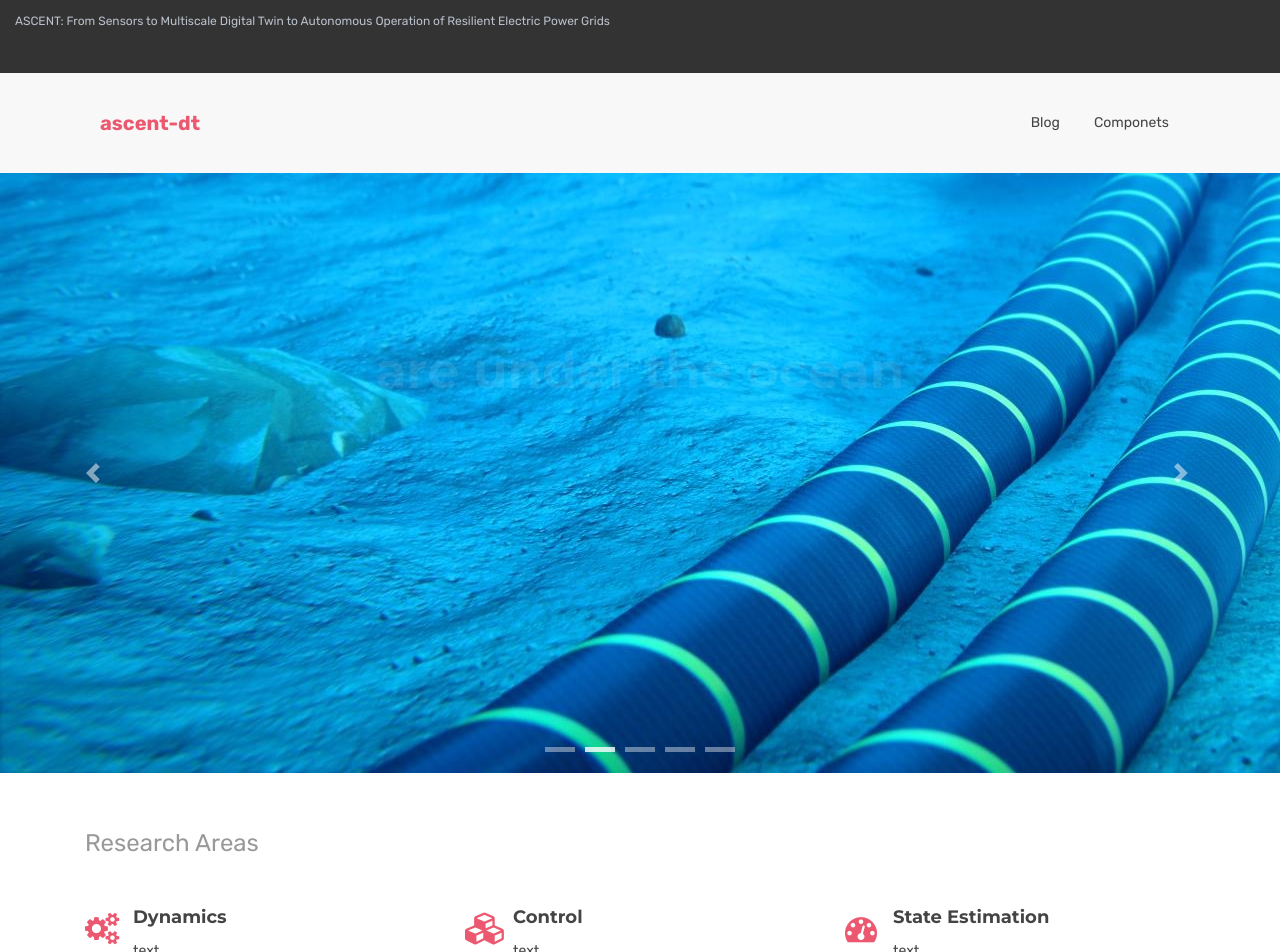
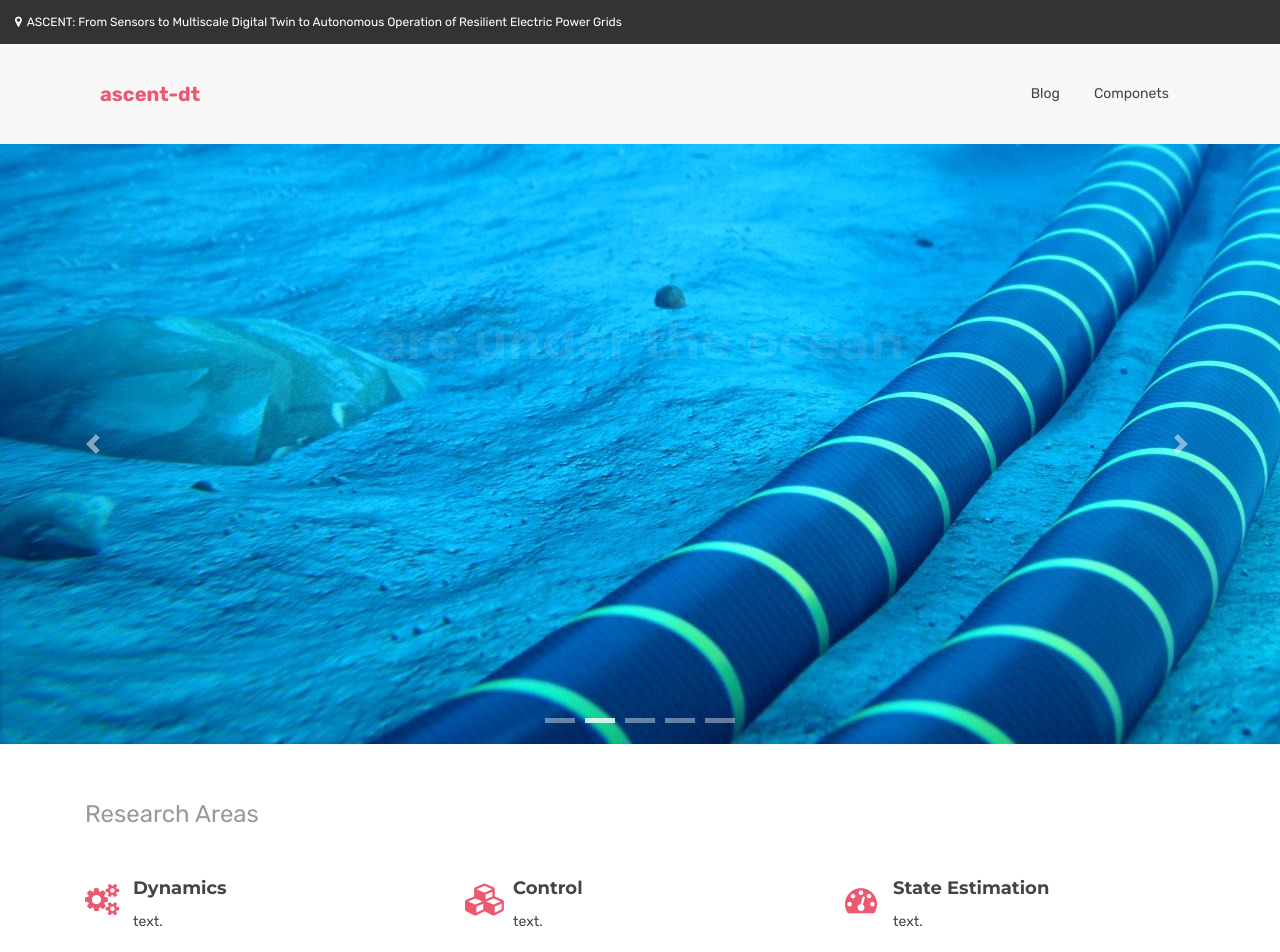
Before and after one commit to ascent-dt/ascent-dt-old.github.io, a Jekyll site: the page built from index.html, in a window 1280 px wide. Shown: the top 952 px of the page. Built offline with Jekyll 4.4.1, drawn with Linux system fonts in a browser that asks for light colours.

Commit message:
Update nav-bar.html

```diff
--- a/_includes/themes/bootstrap/nav-bar.html
+++ b/_includes/themes/bootstrap/nav-bar.html
@@ -1,7 +1,7 @@
             <div class="top-menu">
               <p>
                 <span class="left">
-                  <span class="copy-right dis-blk">ASCENT: From Sensors to Multiscale Digital Twin to Autonomous Operation of Resilient Electric Power Grids</span>
+                  <a><i class="fa fa-map-marker"></i>ASCENT: From Sensors to Multiscale Digital Twin to Autonomous Operation of Resilient Electric Power Grids</a>
                   <!--
                   <a href="https://www.google.com/maps/place/141+Warren+St+%23141,+Newark,+NJ+07103/@40.7415162,-74.1784399,17z/data=!3m1!4b1!4m5!3m4!1s0x89c2537db02aa28f:0x722fdfb8c3dc4762!8m2!3d40.7415162!4d-74.1784399?entry=ttu"><i class="fa fa-map-marker"></i>New Jersey Institute of Technology, Newark, New Jersey, USA</a>
                   <a href="#"><i class="fa fa-mobile-phone"></i>+9 34476 3244</a>
```
